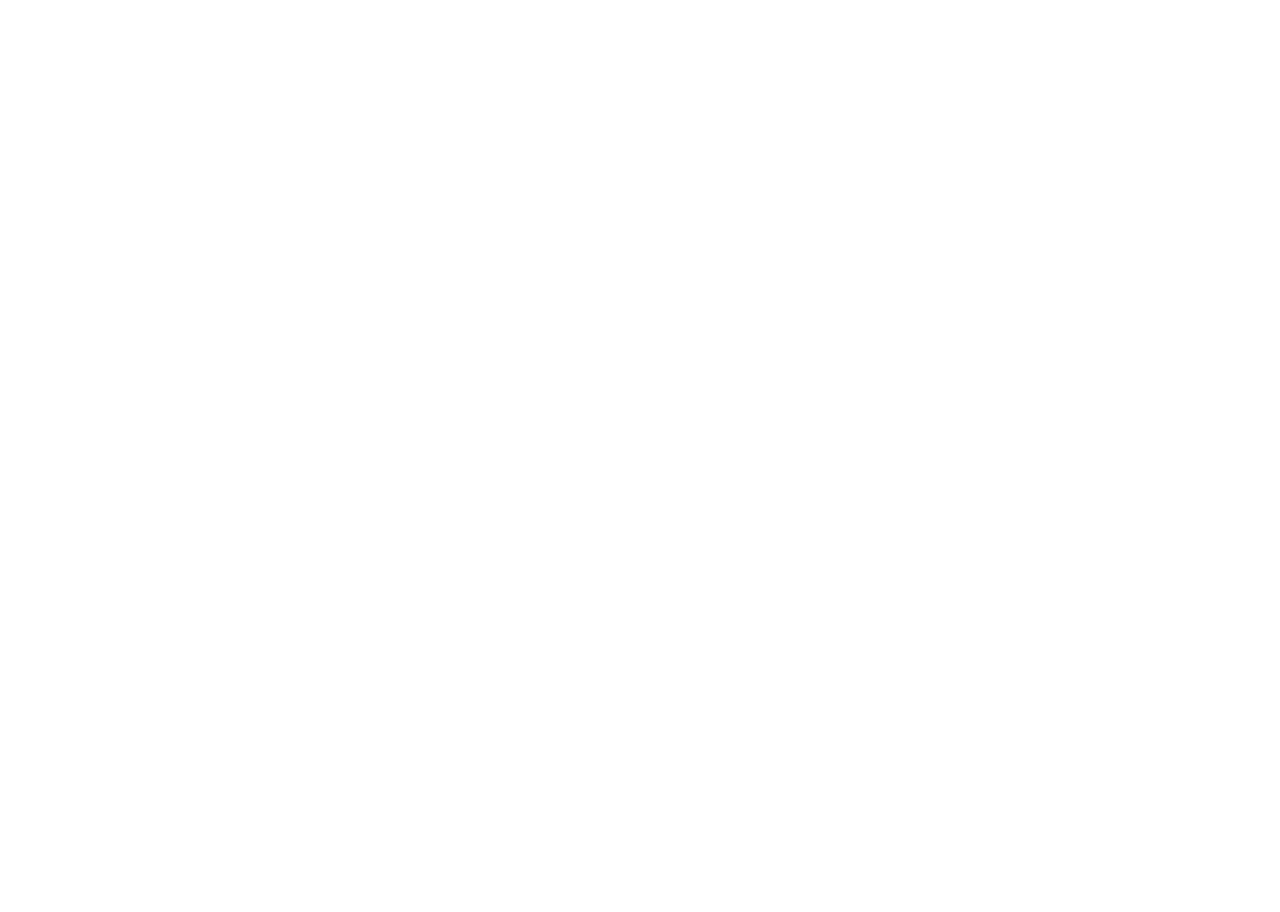
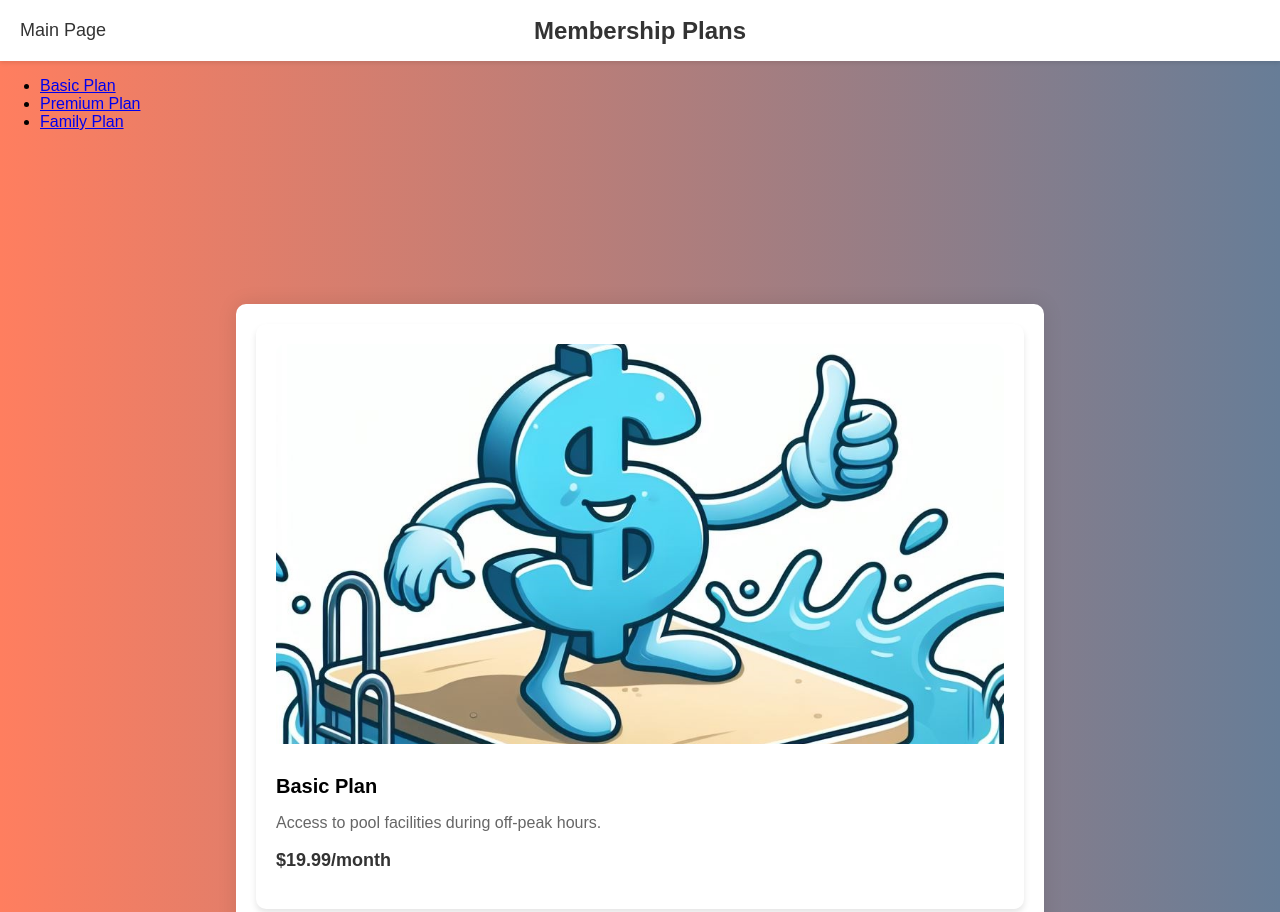
Before and after one commit to sesheii/sesheii.github.io, a plain HTML site: page check-in-out.html in a window 1280 px wide. Shown: the top 912 px of the page. Before the commit the page ends 800 px from the top, so only its background shows below. Drawn offline with Linux system fonts and the light colour scheme.

Commit message:
complete

```diff
--- a/check-in-out.html
+++ b/check-in-out.html
@@ -0,0 +1,50 @@
+<!DOCTYPE html>
+<html lang="en">
+<head>
+    <meta charset="UTF-8">
+    <meta name="viewport" content="width=device-width, initial-scale=1.0">
+    <title>Membership Plans</title>
+    <link rel="stylesheet" href="membership-plans.css">
+</head>
+<body>
+    <div class="header">
+        <a href="main.html" class="logo">Main Page</a>
+        <h1>Membership Plans</h1>
+    </div>
+    <nav class="navbar">
+        <ul class="nav-links">
+            <li><a href="#basic-plan">Basic Plan</a></li>
+            <li><a href="#premium-plan">Premium Plan</a></li>
+            <li><a href="#family-plan">Family Plan</a></li>
+        </ul>
+    </nav>
+    <div class="container">
+        <div class="main-container">
+            <div id="basic-plan" class="card">
+                <div class="card-content">
+                    <img src="images/basic.jpg" alt="Basic Plan Image" class="card-image">
+                    <h2 class="card-title">Basic Plan</h2>
+                    <p class="card-description">Access to pool facilities during off-peak hours.</p>
+                    <p class="card-price">$19.99/month</p>
+                </div>
+            </div>
+            <div id="premium-plan" class="card">
+                <div class="card-content">
+                    <img src="images/premium.jpg" alt="Premium Plan Image" class="card-image">
+                    <h2 class="card-title">Premium Plan</h2>
+                    <p class="card-description">Unlimited access to pool facilities.</p>
+                    <p class="card-price">$29.99/month</p>
+                </div>
+            </div>
+            <div id="family-plan" class="card">
+                <div class="card-content">
+                    <img src="images/family.jpg" alt="Family Plan Image" class="card-image">
+                    <h2 class="card-title">Family Plan</h2>
+                    <p class="card-description">Access for up to 4 family members.</p>
+                    <p class="card-price">$49.99/month</p>
+                </div>
+            </div>
+        </div>
+    </div>
+</body>
+</html>
--- a/check-in-out.scss
+++ b/check-in-out.scss
@@ -0,0 +1,100 @@
+/* Reset default browser styles */
+* {
+    margin: 0;
+    padding: 0;
+    box-sizing: border-box;
+}
+
+body {
+    font-family: Arial, sans-serif;
+    background-image: linear-gradient(to right, #ff7e5f, #677d97);
+}
+
+.header {
+    background-color: #fff;
+    padding: 20px;
+    box-shadow: 0 2px 4px rgba(0, 0, 0, 0.1);
+    display: flex;
+    align-items: center;
+    justify-content: space-between;
+}
+
+.logo {
+    font-size: 18px;
+    color: #333;
+    text-decoration: none;
+}
+
+.container {
+    max-width: 1200px;
+    margin: 20px auto;
+    padding: 0 20px;
+}
+
+.main-container {
+    display: grid;
+    grid-template-columns: repeat(auto-fit, minmax(250px, 1fr));
+    gap: 20px;
+}
+
+.card {
+    background-color: #fff;
+    border-radius: 10px;
+    box-shadow: 0 4px 6px rgba(0, 0, 0, 0.1);
+}
+
+.card-content {
+    padding: 20px;
+}
+
+.card-image {
+    width: 100%;
+    height: auto;
+    border-top-left-radius: 10px;
+    border-top-right-radius: 10px;
+    object-fit: cover;
+}
+
+.card-title {
+    font-size: 20px;
+    margin-bottom: 10px;
+}
+
+.card-description {
+    font-size: 16px;
+    color: #666;
+    margin-bottom: 10px;
+}
+
+.card-price {
+    font-size: 18px;
+    font-weight: bold;
+    color: #333;
+}
+
+.navbar {
+    background-color: #fff;
+    box-shadow: 0 2px 4px rgba(0, 0, 0, 0.1);
+    padding: 10px 20px;
+}
+
+.nav-links {
+    list-style-type: none;
+    margin: 0;
+    padding: 0;
+}
+
+.nav-links li {
+    display: inline;
+    margin-right: 20px;
+}
+
+.nav-links li a {
+    color: #333;
+    text-decoration: none;
+    font-size: 16px;
+}
+
+.nav-links li a:hover {
+    color: #666;
+}
--- a/register-user.scss
+++ b/register-user.scss
@@ -53,30 +53,30 @@ body {
     margin-bottom: 10px;
 }
 
-/* Styling header */
+
 .header {
-    background-color: #ffffff;
+    background-color: #fff;
+    padding: 20px;
     box-shadow: 0px 2px 4px rgba(0, 0, 0, 0.1);
-    padding: 20px;
     display: flex;
     align-items: center;
+    text-align: center;
+    position: relative; /* Added */
 }
 
-/* Styling logo */
 .logo {
     font-size: 18px;
     color: #333333;
     text-decoration: none;
-    margin-right: auto;
 }
 
-/* Styling header h1 */
 .header h1 {
     margin: 0;
     font-size: 24px;
     color: #333333;
-    margin-left: auto;
-    margin-right: auto;
+    position: absolute; /* Added */
+    left: 50%; /* Adjust the position */
+    transform: translateX(-50%); /* Center the text horizontally */
 }
 
 /* Styling form */
```
Also changed, not shown: main.html (+2 -2 lines), register-user.html (+3 -4 lines), check-in-out.css, register-user.css, 2 other files.
